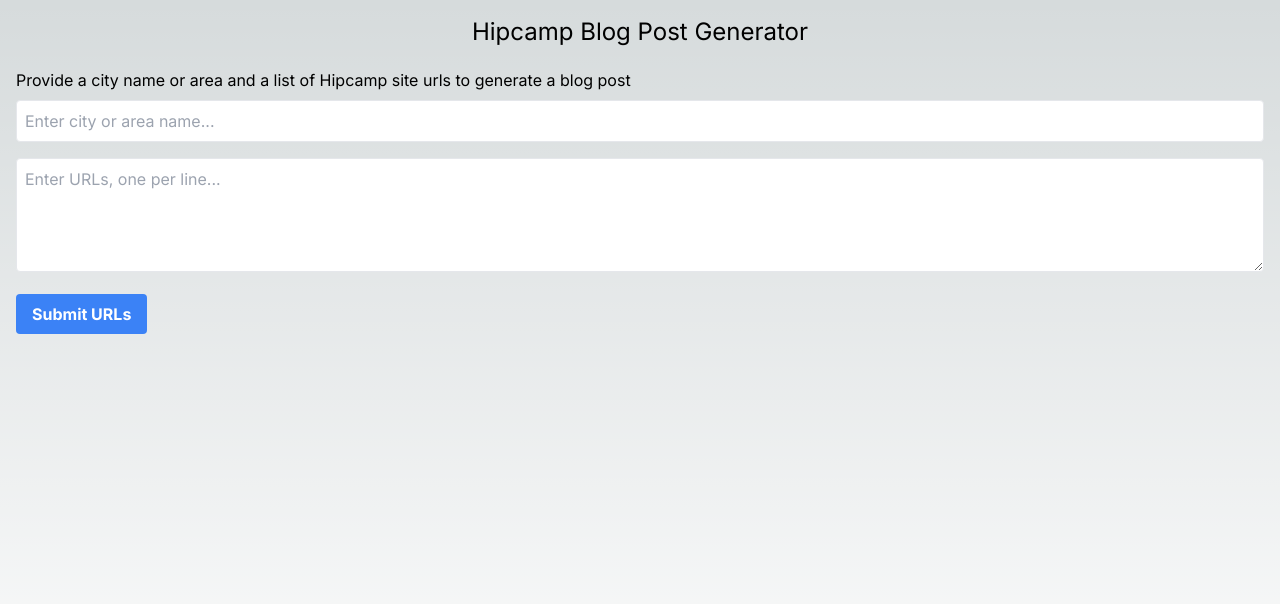
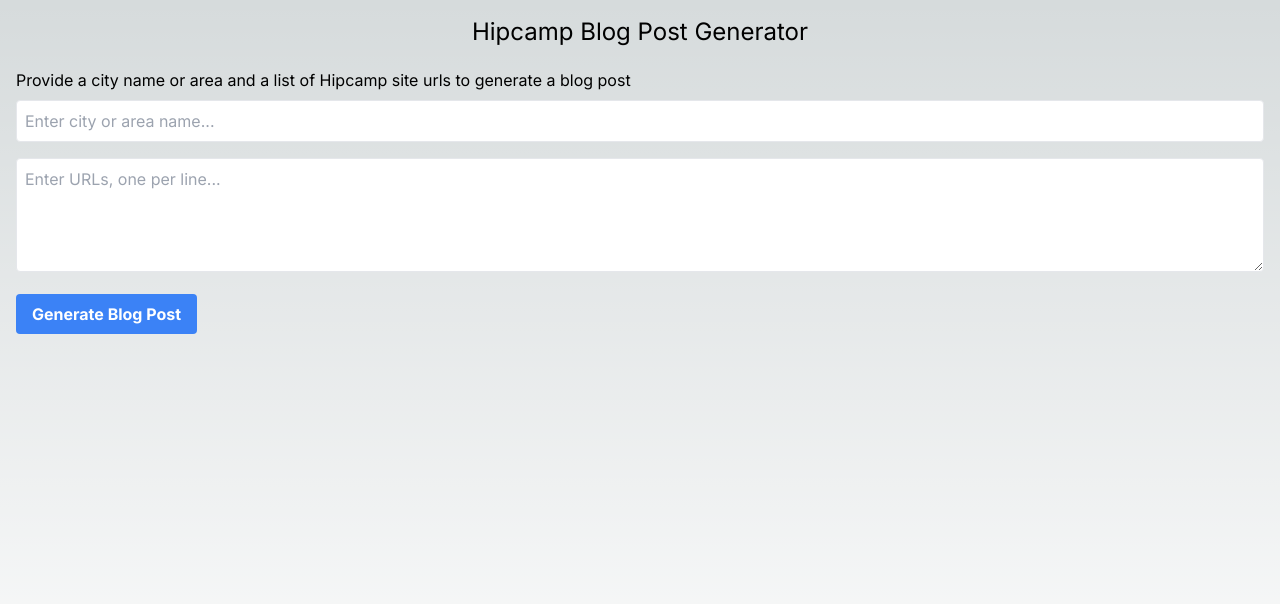
Before and after one commit to mikebranc/hipcamp-blog-post-generator, a Next.js app: page / in a window 1280 px wide. Shown: the top 604 px of the page. Built offline with nearby package versions, Linux system fonts and the light colour scheme.

Commit message:
Update button text

```diff
--- a/src/app/page.tsx
+++ b/src/app/page.tsx
@@ -123,7 +123,7 @@ export default function Home() {
           className="bg-blue-500 hover:bg-blue-700 text-white font-bold py-2 px-4 rounded"
           disabled={isLoading}
         >
-          {isLoading ? 'Loading...' : 'Submit URLs'}
+          {isLoading ? 'Loading...' : 'Generate Blog Post'}
         </button>
       </form>
       <div className="results mt-4">
```
